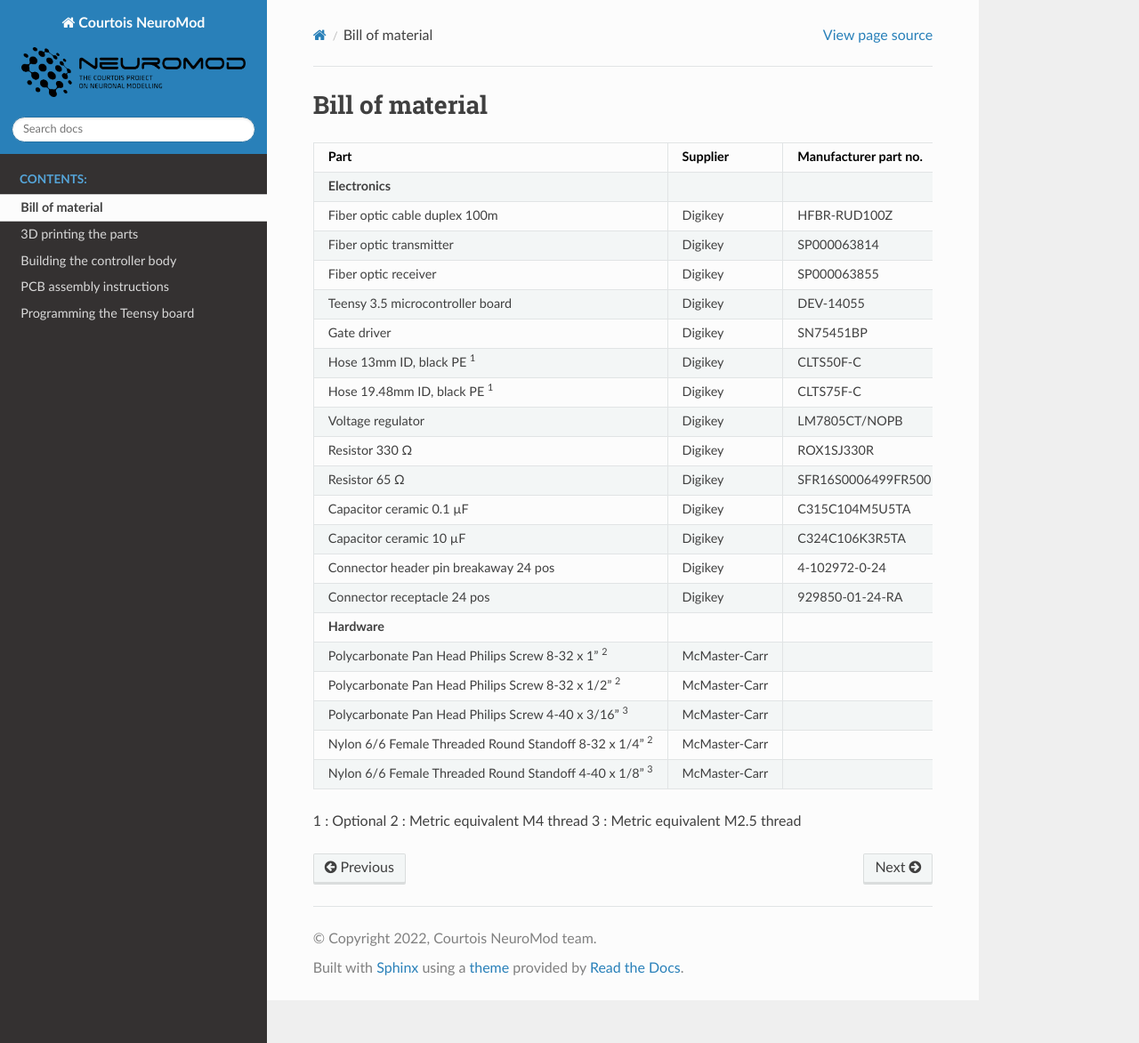
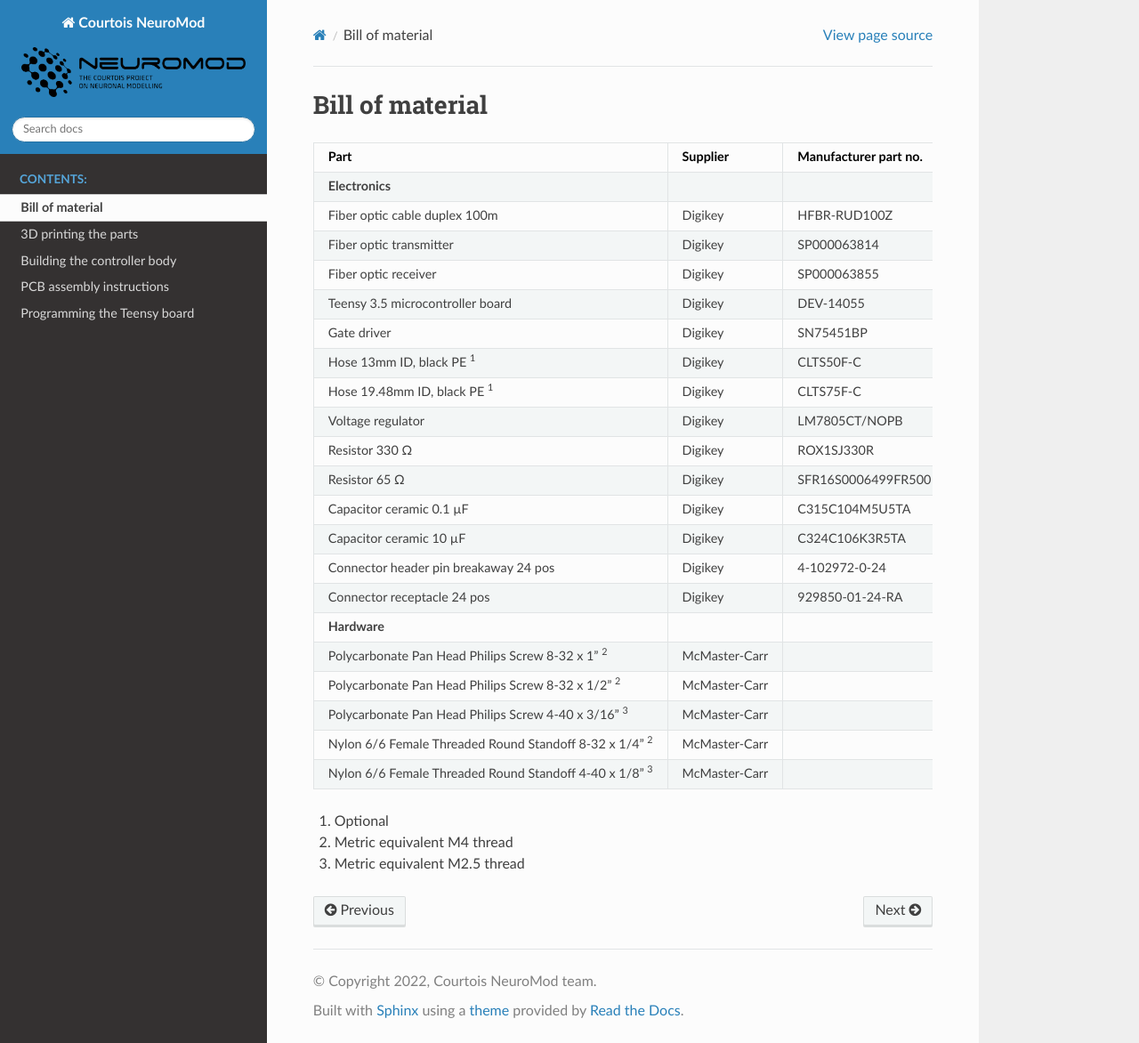
Before and after one commit to courtois-neuromod/controller, a Sphinx documentation site: the page built from source/BOM.md, in a window 1280 px wide and 1172 px high. Shown: the whole window at 89% size. Built offline with Sphinx 7.4.7 and the Read the Docs theme 2.0.0, drawn with Linux system fonts in a browser that asks for light colours.

Commit message:
bom - edit nb list

```diff
--- a/source/BOM.md
+++ b/source/BOM.md
@@ -24,6 +24,6 @@
 Nylon 6/6 Female Threaded Round Standoff 8-32 x 1/4" <sup>2</sup> | McMaster-Carr| |[96110A026](https://www.mcmaster.com/96110A026)| 5
 Nylon 6/6 Female Threaded Round Standoff 4-40 x 1/8" <sup>3</sup>| McMaster-Carr| |[96110A001](https://www.mcmaster.com/96110A001)| 8
 
-1 : Optional
-2 : Metric equivalent M4 thread
-3 : Metric equivalent M2.5 thread
+1. Optional
+2. Metric equivalent M4 thread
+3. Metric equivalent M2.5 thread
```
